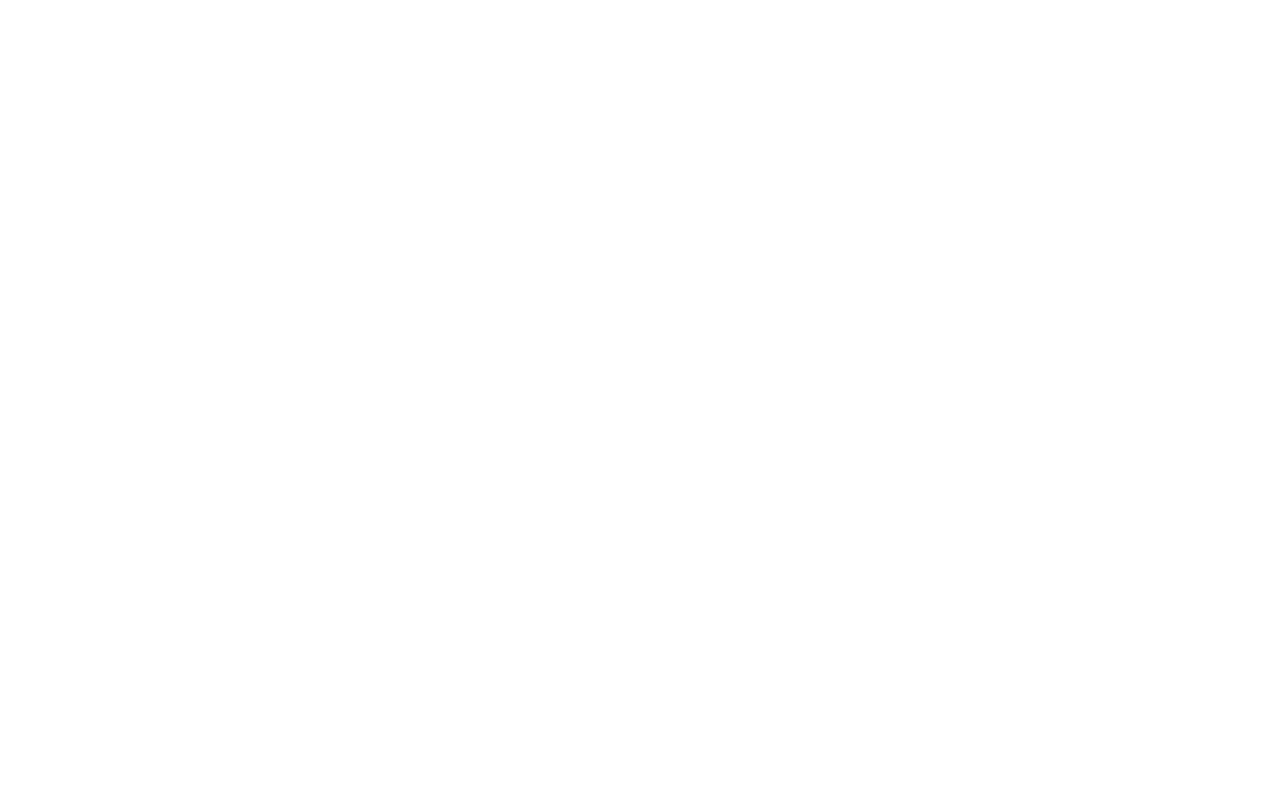
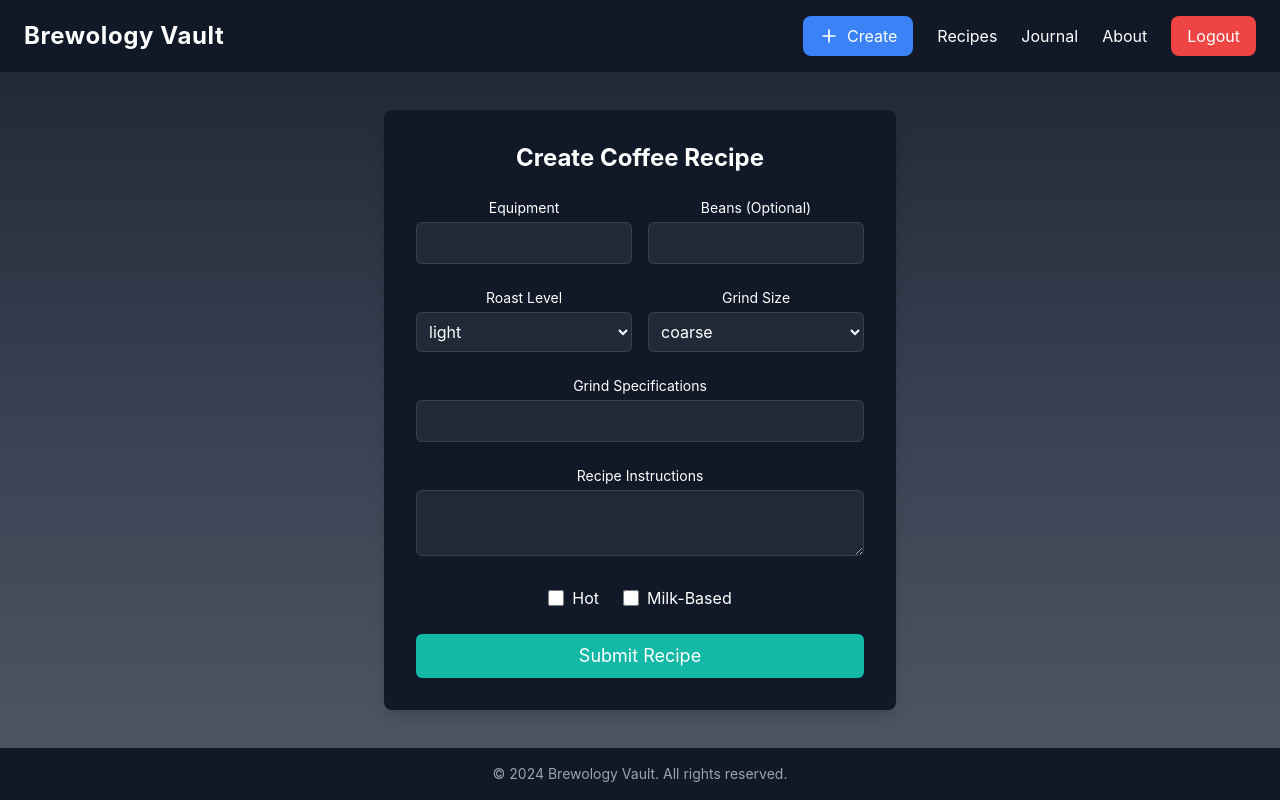
Before and after one commit to prajwal10s/brewology-vault, a React (Create React App) app in the folder frontend/brewology-vault/: page /createRecipe in a window 1280 px wide. Before the commit this address had no page. Built offline with nearby package versions, Linux system fonts and the light colour scheme.

Commit message:
adding form to post recipes

```diff
--- a/frontend/brewology-vault/package.json
+++ b/frontend/brewology-vault/package.json
@@ -12,6 +12,7 @@
     "@types/react-dom": "^18.3.1",
     "axios": "^1.7.7",
     "framer-motion": "^12.4.10",
+    "lucide-react": "^0.479.0",
     "react": "^18.3.1",
     "react-dom": "^18.3.1",
     "react-router-dom": "^6.27.0",
--- a/frontend/brewology-vault/src/App.tsx
+++ b/frontend/brewology-vault/src/App.tsx
@@ -8,6 +8,7 @@
 import Test from "./components/test/Test";
 import RegistrationVerification from "./components/registrationverification/RegistrationVerification";
 import VerifyEmail from "./components/verifyEmail/VerifyEmail";
+import CreateRecipe from "./components/createRecipe/CreateRecipe";
 function App() {
   return (
     <div className="App">
@@ -17,6 +18,8 @@
           <Route path="/signup" element={<Signup />}></Route>
           <Route path="/home" element={<HomePage />}></Route>
           <Route path="/journal" element={<Journal />}></Route>
+          <Route path="createRecipe" element={<CreateRecipe />}></Route>
+
           <Route path="/test" element={<Test />}></Route>
           <Route path="/verify/:token" element={<VerifyEmail />}></Route>
           <Route
--- /dev/null
+++ b/frontend/brewology-vault/src/components/createRecipe/CreateRecipe.tsx
@@ -0,0 +1,177 @@
+import React, { useState } from "react";
+import Footer from "../footer/Footer";
+import Header from "../header/Header";
+import FloatingBeans from "../journal/floatingBeans";
+
+const CreateRecipe: React.FC = () => {
+  const [recipeData, setRecipeData] = useState({
+    equipment: "",
+    beans: "",
+    roast: "",
+    grind: "coarse",
+    grind_specs: "",
+    recipe: "",
+    hot: false,
+    milk_based: false,
+  });
+
+  // Handle input changes
+  const handleChange = (
+    e: React.ChangeEvent<
+      HTMLInputElement | HTMLSelectElement | HTMLTextAreaElement
+    >
+  ) => {
+    const { name, value, type } = e.target;
+
+    // Handle checkboxes properly
+    const updatedValue =
+      type === "checkbox" ? (e.target as HTMLInputElement).checked : value;
+
+    setRecipeData((prev) => ({
+      ...prev,
+      [name]: updatedValue,
+    }));
+  };
+
+  // Handle form submission
+  const handleSubmit = (e: React.FormEvent) => {
+    e.preventDefault();
+    console.log("Submitting Recipe:", recipeData);
+    // TODO: Send data to backend and save in DB
+  };
+
+  return (
+    <div className="flex flex-col min-h-screen">
+      <Header />
+      <div className="flex-1 flex items-center justify-center bg-gradient-to-b from-gray-800 via-gray-700 to-gray-600 text-white">
+        <div className="w-full max-w-lg bg-gray-900 p-8 rounded-lg shadow-lg">
+          <h1 className="text-2xl font-bold mb-6 text-center">
+            Create Coffee Recipe
+          </h1>
+          <form onSubmit={handleSubmit} className="space-y-6">
+            {/* Equipment & Beans in One Row */}
+            <div className="flex space-x-4">
+              <div className="w-1/2">
+                <label className="block text-sm mb-1">Equipment</label>
+                <input
+                  type="text"
+                  name="equipment"
+                  value={recipeData.equipment}
+                  onChange={handleChange}
+                  className="w-full p-2 bg-gray-800 border border-gray-700 rounded-md"
+                  required
+                />
+              </div>
+              <div className="w-1/2">
+                <label className="block text-sm mb-1">Beans (Optional)</label>
+                <input
+                  type="text"
+                  name="beans"
+                  value={recipeData.beans}
+                  onChange={handleChange}
+                  className="w-full p-2 bg-gray-800 border border-gray-700 rounded-md"
+                />
+              </div>
+            </div>
+
+            {/* Roast & Grind in One Row */}
+            <div className="flex space-x-4">
+              <div className="w-1/2">
+                <label className="block text-sm mb-1">Roast Level</label>
+                <select
+                  name="roast"
+                  value={recipeData.roast}
+                  onChange={handleChange}
+                  className="w-full p-2 bg-gray-800 border border-gray-700 rounded-md"
+                >
+                  {["light", "medium", "medium dark", "dark"].map((roast) => (
+                    <option key={roast} value={roast}>
+                      {roast}
+                    </option>
+                  ))}
+                </select>
+              </div>
+              <div className="w-1/2">
+                <label className="block text-sm mb-1">Grind Size</label>
+                <select
+                  name="grind"
+                  value={recipeData.grind}
+                  onChange={handleChange}
+                  className="w-full p-2 bg-gray-800 border border-gray-700 rounded-md"
+                >
+                  {["very coarse", "coarse", "fine", "very fine"].map(
+                    (grind) => (
+                      <option key={grind} value={grind}>
+                        {grind}
+                      </option>
+                    )
+                  )}
+                </select>
+              </div>
+            </div>
+
+            {/* Grind Specs */}
+            <div>
+              <label className="block text-sm mb-1">Grind Specifications</label>
+              <input
+                type="text"
+                name="grind_specs"
+                value={recipeData.grind_specs}
+                onChange={handleChange}
+                className="w-full p-2 bg-gray-800 border border-gray-700 rounded-md"
+              />
+            </div>
+
+            {/* Recipe Instructions */}
+            <div>
+              <label className="block text-sm mb-1">Recipe Instructions</label>
+              <textarea
+                name="recipe"
+                value={recipeData.recipe}
+                onChange={handleChange}
+                className="w-full p-2 bg-gray-800 border border-gray-700 rounded-md"
+                required
+              />
+            </div>
+
+            {/* Hot & Milk-Based (Centered) */}
+            <div className="flex justify-center space-x-6">
+              <label className="flex items-center space-x-2">
+                <input
+                  type="checkbox"
+                  name="hot"
+                  checked={recipeData.hot}
+                  onChange={handleChange}
+                  className="w-4 h-4"
+                />
+                <span>Hot</span>
+              </label>
+
+              <label className="flex items-center space-x-2">
+                <input
+                  type="checkbox"
+                  name="milk_based"
+                  checked={recipeData.milk_based}
+                  onChange={handleChange}
+                  className="w-4 h-4"
+                />
+                <span>Milk-Based</span>
+              </label>
+            </div>
+
+            {/* Submit Button */}
+            <button
+              type="submit"
+              className="w-full py-2 bg-teal-500 hover:bg-teal-600 rounded-md text-lg"
+            >
+              Submit Recipe
+            </button>
+          </form>
+        </div>
+      </div>
+      <Footer />
+    </div>
+  );
+};
+
+export default CreateRecipe;
--- a/frontend/brewology-vault/src/components/header/Header.tsx
+++ b/frontend/brewology-vault/src/components/header/Header.tsx
@@ -1,5 +1,6 @@
 import axios from "axios";
 import { Link, useLocation, useNavigate } from "react-router-dom";
+import { Plus } from "lucide-react"; // Import pencil icon
 axios.defaults.baseURL = "http://localhost:3001";
 
 const Header: React.FC = () => {
@@ -25,7 +26,14 @@
         <Link to="/" className="text-2xl font-bold tracking-wide">
           Brewology Vault
         </Link>
-        <nav className="space-x-6">
+        <nav className="flex items-center space-x-6">
+          <button
+            onClick={() => navigate("/createRecipe")}
+            className="flex items-center space-x-2 px-4 py-2 bg-blue-500 hover:bg-blue-600 rounded-lg transition"
+          >
+            <Plus size={20} />
+            <span>Create</span>
+          </button>
           <Link
             to="/recipes"
             className={`hover:text-gray-300 ${
```
Also changed, not shown: 1 other file (tests, documents, lock files or other folders).
